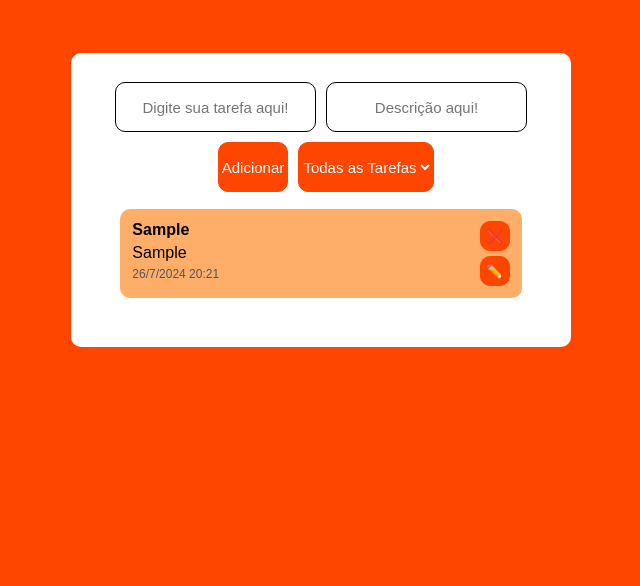
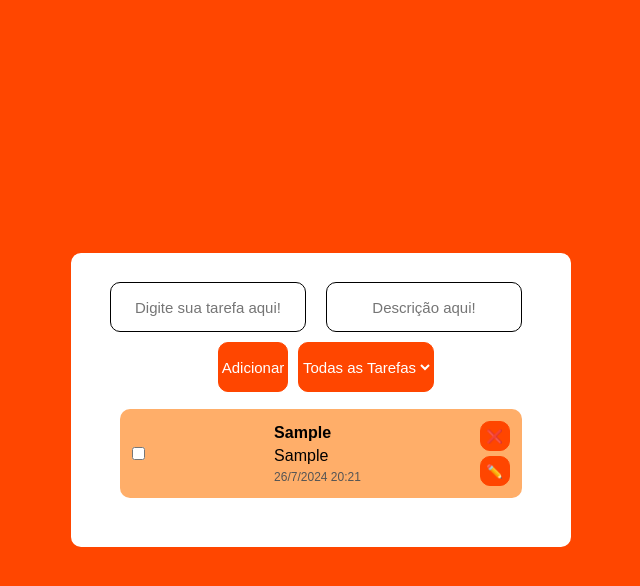
Before and after one commit to FPinheiroo/to-do-list, a React (Create React App) app: page / in a window 1280 px wide. Both pictures are taken after typing "Sample", "Sample" into the empty fields and a click on the button "Adicionar". Shown: the top 586 px of the page, without its empty margins (319-959 px from the left). Built offline with nearby package versions, Linux system fonts and the light colour scheme.

Commit message:
add checkbox finsh task

```diff
--- a/src/App.js
+++ b/src/App.js
@@ -28,7 +28,8 @@ function App() {
         id: Date.now(),
         itemLista: textovazio,
         itemDescricao: descricaovazia,
-        itemData: formattedDate
+        itemData: formattedDate,
+        isCompleted: false
       };
       setItemL([...iteml, newItem].sort((a, b) => b.id - a.id));
     }
@@ -47,24 +48,39 @@ function App() {
     setEditId(item.id);
   }
 
+  function handleToggleComplete(item) {
+    const updatedItems = iteml.map((task) =>
+      task.id === item.id ? { ...task, isCompleted: !task.isCompleted } : task
+    );
+    setItemL(updatedItems);
+  }
+
   return (
     <div className="container">
       <div class="t">
         <input placeholder="Digite sua tarefa aqui!" id="to_do" type="text" value={inputT} onChange={(e) => setinputT(e.target.value)}/>
         <input placeholder="Descrição aqui!" id="to_do_desc" type="text" value={inputTD} onChange={(e) => setinputTD(e.target.value)}/>
         </div>
-        <div class="t2">
-        <button id="add" onClick={handleAddItem}>Adicionar</button>
+      <div className="t2">
+        <button id="add" onClick={handleAddItem}>
+          {editId ? "Atualizar" : "Adicionar"}
+        </button>
         <select id="filter">
           <option>Todas as Tarefas</option>
-          <option value={Date}>Data</option>
           <option>Concluidas</option>
           <option>Pendentes</option>
         </select>
       </div>
       <ul className="lista_a_fazer">
         {iteml.map((item) => (
-          <li className="item" key={item.id}>
+          <li className={`item ${item.isCompleted ? 'completed' : ''}`} key={item.id}>
+            <div>
+              <input
+                type="checkbox"
+                checked={item.isCompleted}
+                onChange={() => handleToggleComplete(item)}
+              />
+            </div>
             <div>
               <strong>{item.itemLista}</strong>
               <p>{item.itemDescricao}</p>
--- a/src/styles.css
+++ b/src/styles.css
@@ -5,7 +5,7 @@
   font-family: Arial, Helvetica, sans-serif;
 }
 body {
-  height: 400px;
+  height: 100vh;
   display: flex;
   align-items: center;
   justify-content: center;
@@ -49,18 +49,27 @@ margin-top: 5px;
   border-radius: 10px;
   cursor: pointer;
 }
+input[type="text"] {
+  text-align: center;
+  height: 50px;
+  font-size: 15px;
+  margin: 7px 10px 0 0;
+  border: solid black 1px;
+  border-radius: 10px;
+  width: calc(50% - 20px);
+}
 .container {
   display: flex;
   flex-direction: column;
   align-items: center;
   width: 500px;
-  background-color: #ffff;
-  border: solid white 2px;
+  background-color: #fff;
+  border: solid #fff 2px;
   border-radius: 10px;
   padding: 20px;
   transition: height 0.3s ease;
 }
-.input-section {
+.input-section, .action-section{
   display: flex;
   align-items: center;
   justify-content: center;
@@ -75,15 +84,18 @@ ul {
 li {
   margin: 5px 0;
 }
-#filter {
-  margin-left: 10px;
-  text-align: center;
+#add, #filter {
   height: 50px;
   font-size: 15px;
   background-color: #ff4600;
-  color: #ffff;
+  color: #fff;
   border: solid #ff4600 1px;
   border-radius: 10px;
+  cursor: pointer;
+}
+
+#filter {
+  margin-left: 10px;
 }
 .lista_a_fazer {
   width: 100%;
@@ -101,6 +113,11 @@ li {
   display: flex;
   justify-content: space-between;
   border-radius: 10px;
+  align-items: center;
+}
+.item.completed {
+  background-color: #d4edda;
+  text-decoration: line-through;
 }
 .item div {
   display: flex;
@@ -117,12 +134,19 @@ li {
   cursor: pointer;
   height: 30px;
   width: 30px;
+  display: flex;
+  align-items: center;
+  justify-content: center;
+  color: #fff;
 }
 small{
   margin-top: 5px;
   font-size: 12px;
   color: #555;
 }
+input[type="checkbox"] {
+  margin-right: 10px;
+}
 p{
   margin-top: 5px;
 }
```
